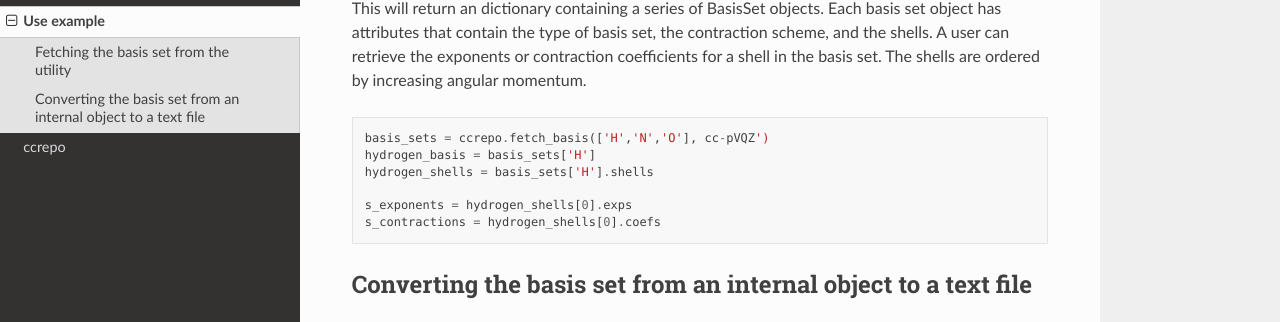
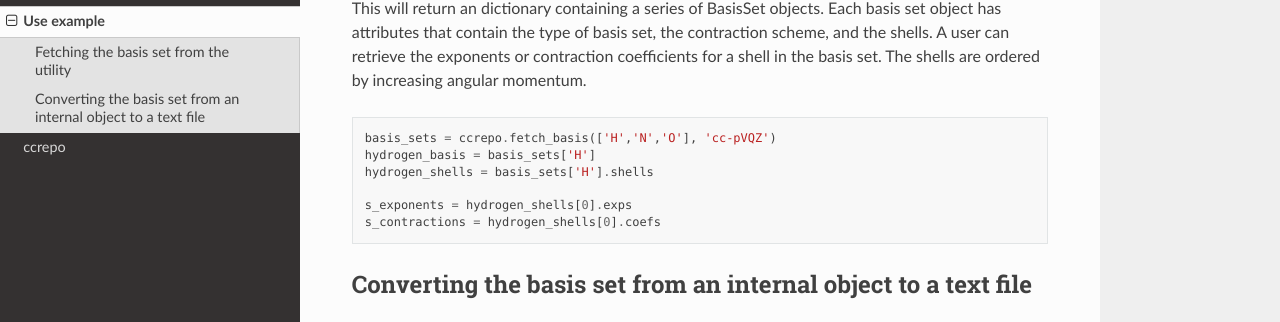
Before and after one commit to Sheffield-Theoretical-Chemistry/ccrepo_utility, a Sphinx documentation site: the page built from docs/tutorials.rst, in a window 1280 px wide and 900 px high, scrolled down 593 px. Shown: the part 129-451 px from the top of the window. Built offline with Sphinx 7.4.7 and the Read the Docs theme 2.0.0, drawn with Linux system fonts in a browser that asks for light colours.

Commit message:
Updated docs

```diff
--- a/docs/tutorials.rst
+++ b/docs/tutorials.rst
@@ -31,7 +31,7 @@ This will return an dictionary containing a series of BasisSet objects. Each bas
 
 .. code-block:: python
 
-	basis_sets = ccrepo.fetch_basis(['H','N','O'], cc-pVQZ')
+	basis_sets = ccrepo.fetch_basis(['H','N','O'], 'cc-pVQZ')
 	hydrogen_basis = basis_sets['H']
 	hydrogen_shells = basis_sets['H'].shells
 
```
